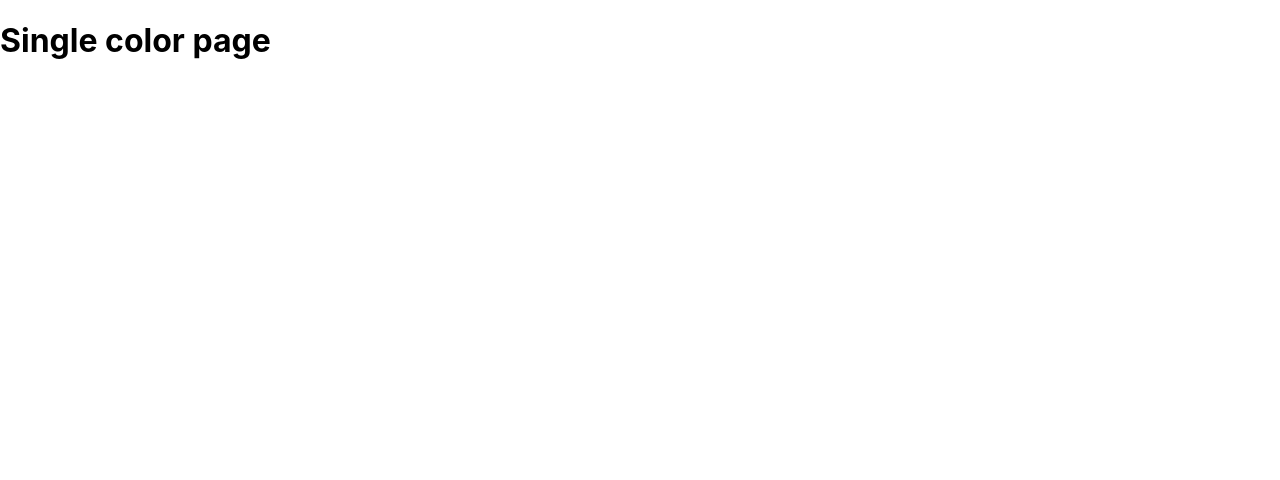
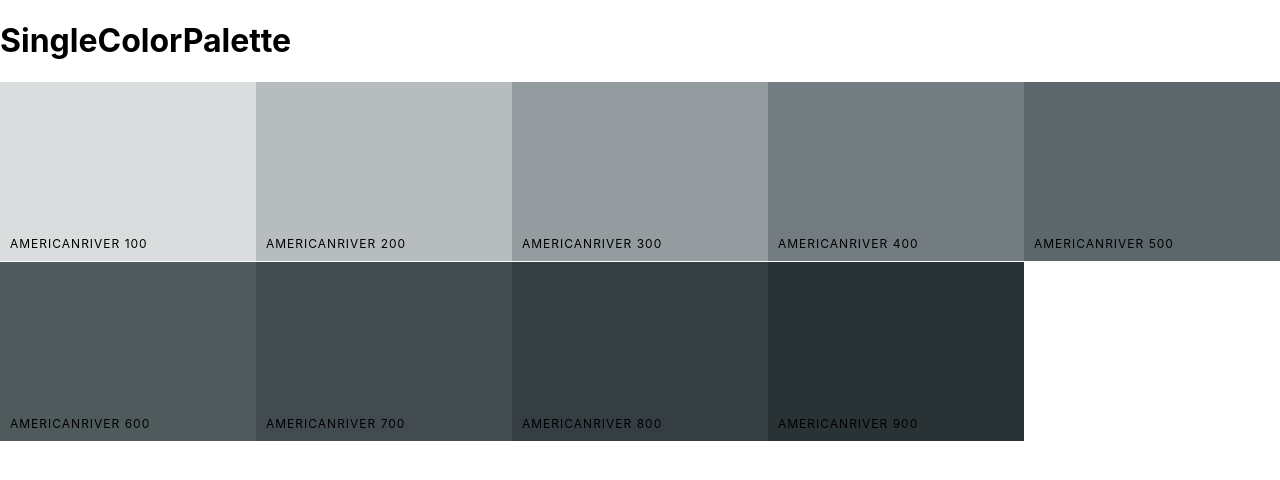
Before and after one commit to yellowswordy/colorpicker, a React (Create React App) app: page /palette/flat-ui-colors-american/americanriver in a window 1280 px wide. Shown: the top 480 px of the page. Built offline with nearby package versions, Linux system fonts and the light colour scheme.

Commit message:
Display colors in SingleColorPalete

```diff
--- a/src/App.js
+++ b/src/App.js
@@ -3,7 +3,9 @@
 import Palette from "./Palette";
 import PaletteList from "./PaletteList";
 import seedColors from "./seedColors";
+import SingleColorPalette from "./SingleColorPalette";
 import { generatePalette } from "./colorHelpers";
+
 
 class App extends Component {
     findPalette(id) {
@@ -32,9 +34,16 @@
                     )}
                 />
                 <Route
-                    exactw
+                    exact
                     path='/palette/:paletteId/:colorId'
-                    render={() => <h1>Single color page</h1>}
+                    render={routeProps => (
+                        <SingleColorPalette
+                            colorId={routeProps.match.params.colorId}
+                            palette={generatePalette(
+                                this.findPalette(routeProps.match.params.paletteId)
+                            )}
+                        />
+                    )}
                     />
             </Switch>
 
--- a/src/ColorBox.js
+++ b/src/ColorBox.js
@@ -15,7 +15,7 @@
         });
     }
     render() {
-        const { name, background } = this.props;
+        const { name, background,  moreUrl, showLink } = this.props;
         const { copied } = this.state;
         return (
             <CopyToClipboard text={background} onCopy={this.changeCopyState}>
@@ -34,7 +34,11 @@
                         </div>
                         <button className='copy-button'>Copy</button>
                     </div>
-                    <Link to='/' onClick={e => e.stopPropagation()}><span className='see-more'>More</span></Link>
+
+                    {/*<Link to={`/palette/${paletteId}/${id}`} onClick={e => e.stopPropagation()}><span className='see-more'>More</span></Link>*/}
+                    {showLink &&
+                    <Link to={moreUrl} onClick={e => e.stopPropagation()}><span className='see-more'>More</span></Link>
+                    }
                 </div>
             </CopyToClipboard>
         );
--- a/src/Palette.js
+++ b/src/Palette.js
@@ -23,11 +23,19 @@
     }
 
     render() {
-        const {colors, paletteName, emoji} = this.props.palette;
+        const {colors, paletteName, emoji, id} = this.props.palette;
         const {level, format} = this.state;
         //here we render box all box component from individual palette
         const colorBoxes = colors[level].map(color => (
-            <ColorBox background={color[format]} name={color.name} key={color.id}/>
+            <ColorBox
+                background={color[format]}
+                name={color.name}
+                key={color.id}
+                id={color.id}
+                paletteId={id}
+                moreUrl={`/palette/${id}/${color.id}`}
+                showLink={true}
+            />
         ));
         return (
             <div className='Palette'>
--- a/src/SingleColorPalette.js
+++ b/src/SingleColorPalette.js
@@ -0,0 +1,35 @@
+import React, {Component} from 'react';
+import ColorBox from "./ColorBox";
+
+class SingleColorPalette extends Component {
+    constructor(props){
+        super(props);
+        this._shades = this.gatherShades(this.props.palette, this.props.colorId);
+    }
+    gatherShades(palette, colorToFilterBy){
+       let shades = [];
+       let allColors = palette.colors;
+       for(let key in allColors){
+           shades = shades.concat(allColors[key].filter(color => color.id === colorToFilterBy))
+       }
+       return shades.slice(1);
+    }
+    render() {
+        const  colorBoxes = this._shades.map(color => (
+            <ColorBox
+                key={color.id}
+                name={color.name}
+                background={color.hex}
+                showLink={false}
+            />
+        ));
+        return (
+            <div className='Palette'>
+                <h1>SingleColorPalette</h1>
+                <div className='Palette-colors'>{colorBoxes}</div>
+            </div>
+        );
+    }
+}
+
+export default SingleColorPalette;
```
